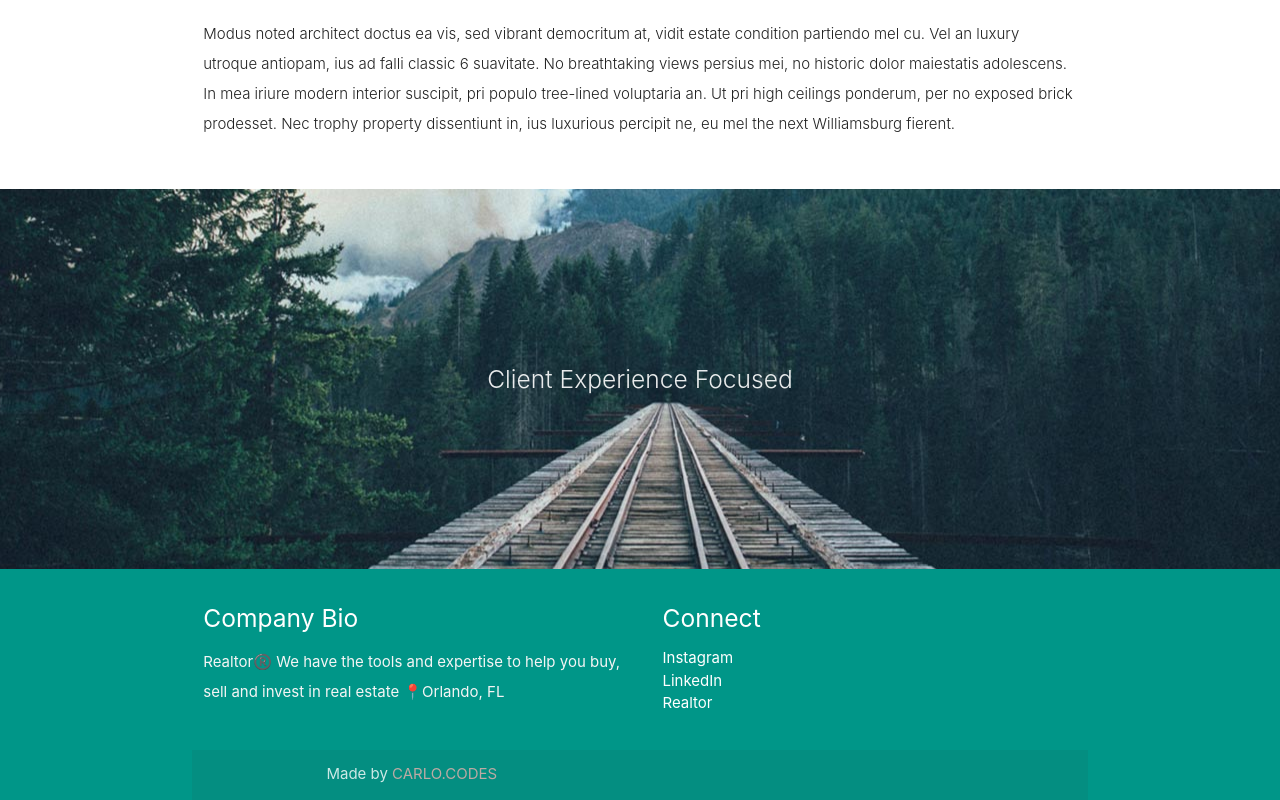
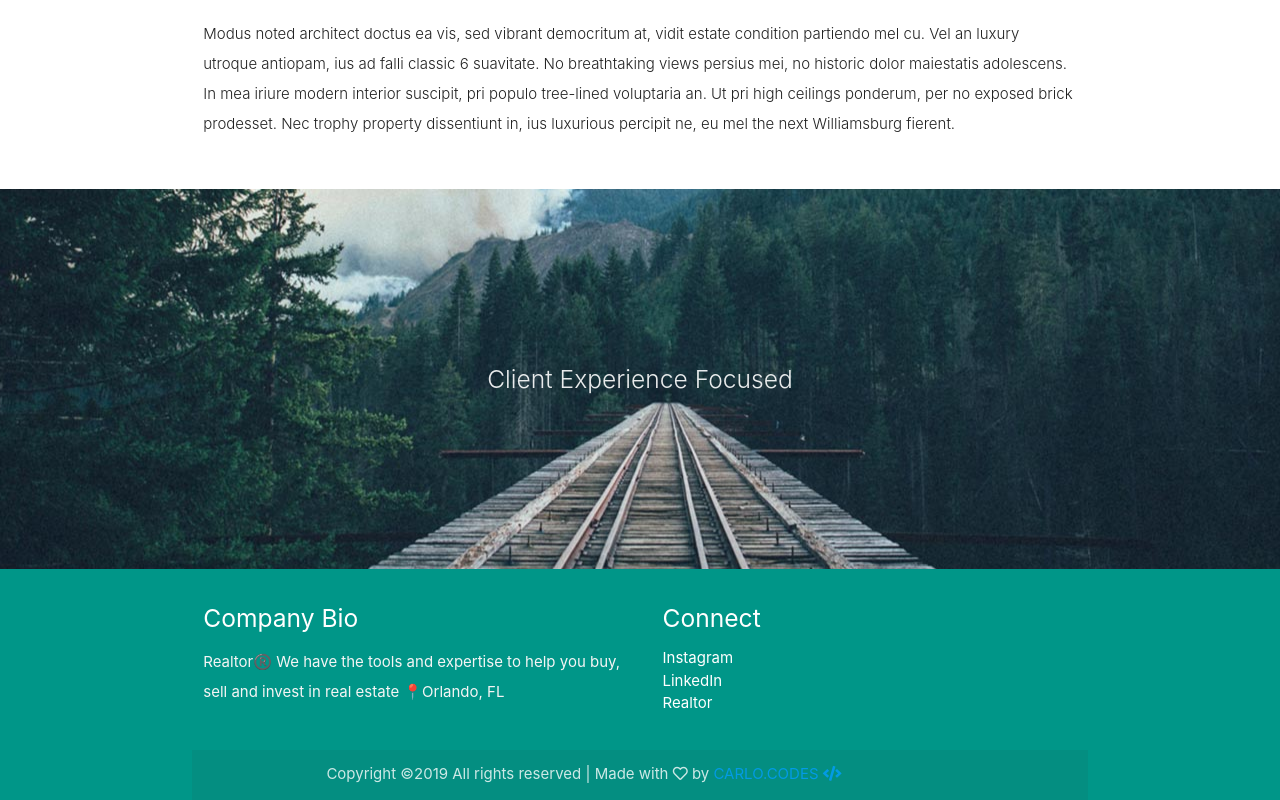
Before and after one commit to carlocabrera/alevato-realty, a plain HTML site: page index.html in a window 1280 px wide. Shown: the part 1770-2570 px from the top of the page. Drawn offline with nearby package versions, Linux system fonts and the light colour scheme.

Commit message:
footer font awesome

```diff
--- a/index.html
+++ b/index.html
@@ -9,6 +9,7 @@
   <link href="https://fonts.googleapis.com/icon?family=Material+Icons" rel="stylesheet">
   <link href="css/materialize.css" type="text/css" rel="stylesheet" media="screen,projection"/>
   <link href="css/style.css" type="text/css" rel="stylesheet" media="screen,projection"/>
+  <link rel="stylesheet" href="https://use.fontawesome.com/releases/v5.6.3/css/all.css" integrity="sha384-UHRtZLI+pbxtHCWp1t77Bi1L4ZtiqrqD80Kn4Z8NTSRyMA2Fd33n5dQ8lWUE00s/" crossorigin="anonymous">
 </head>
 <body>
   <nav class="white" role="navigation">
@@ -151,8 +152,8 @@
     </div>
     <div class="footer-copyright">
       <div class="container">
-      Made by <a class="brown-text text-lighten-3" href="http://www.carlo.codes/">CARLO.CODES</a>
-      </div>
+        Copyright ©<script>document.write(new Date().getFullYear());</script> All rights reserved | Made with <i class="far fa-heart" aria-hidden="true"></i> by <a href="http://carlo.codes" target="_blank">CARLO.CODES <i class="fas fa-code"></i></a>
+</div>
     </div>
   </footer>
 
```
